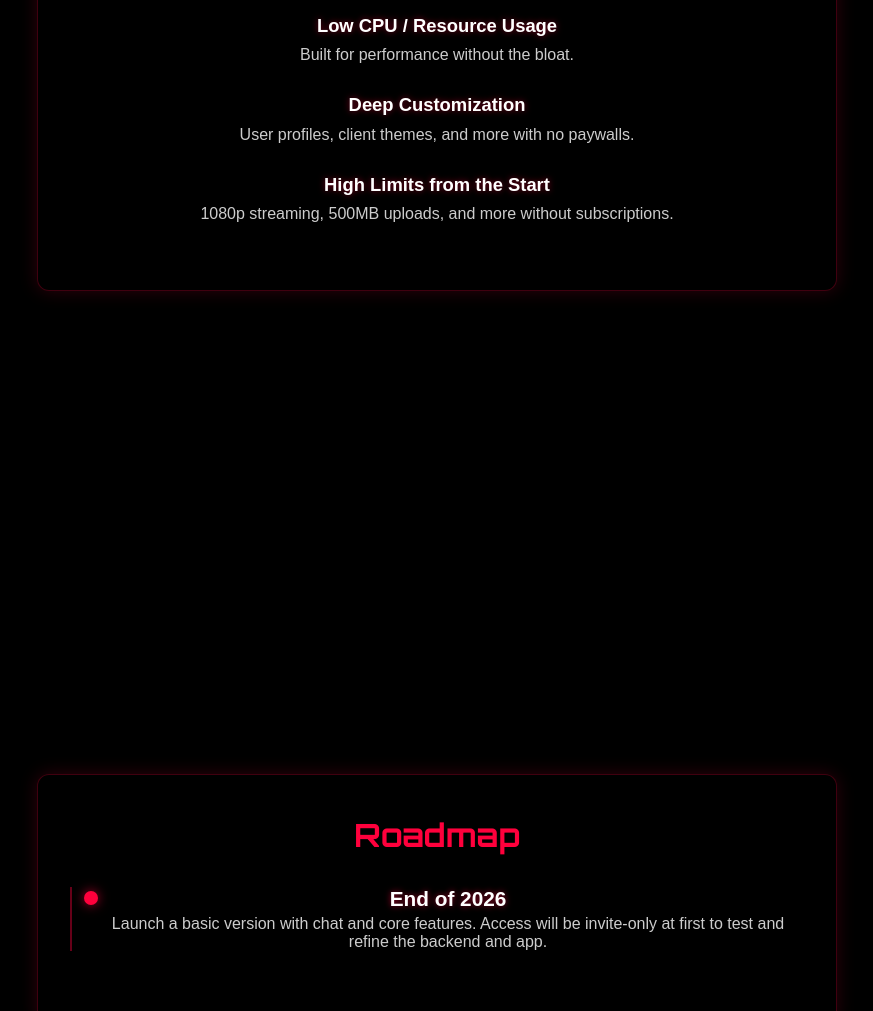
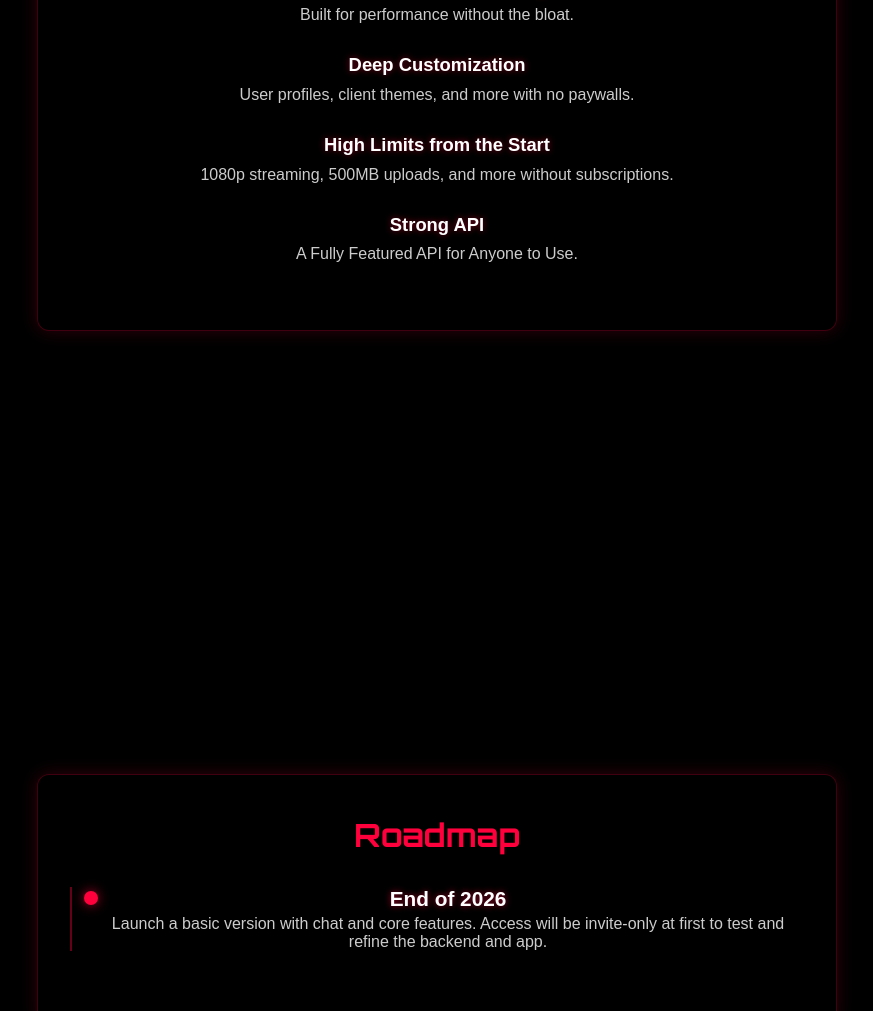
Before and after one commit to Netlink-Comms/netlink-site, a plain HTML site: page index.html in a window 1280 px wide. Shown: the part 1101-2112 px from the top of the page, without its empty margins (203-1076 px from the left). Drawn offline with Linux system fonts and the light colour scheme.

Commit message:
Update index.html

```diff
--- a/index.html
+++ b/index.html
@@ -18,12 +18,6 @@
   <meta property="og:type" content="website" />
   <meta property="og:url" content="https://netlink-comms.github.io/netlink-site/" />
   <meta property="og:image" content="https://raw.githubusercontent.com/Netlink-Comms/netlink-site/main/images/netlink.png" />
-
-  <!-- Twitter Card -->
-  <meta name="twitter:card" content="summary_large_image" />
-  <meta name="twitter:title" content="Netlink" />
-  <meta name="twitter:description" content="Netlink - A modern chat platform built for speed, deep customization, and high limits without subscriptions." />
-  <meta name="twitter:image" content="https://raw.githubusercontent.com/Netlink-Comms/netlink-site/main/images/netlink.png" />
 
   <!-- Google Fonts -->
   <link rel="preconnect" href="https://fonts.googleapis.com" />
@@ -72,6 +66,10 @@
           <strong>High Limits from the Start</strong>
           <p>1080p streaming, 500MB uploads, and more without subscriptions.</p>
         </li>
+        <li>
+          <strong>Strong API</strong>
+          <p>A Fully Featured API for Anyone to Use.</p>
+        </li>
       </ul>
     </div>
   </div>
```
